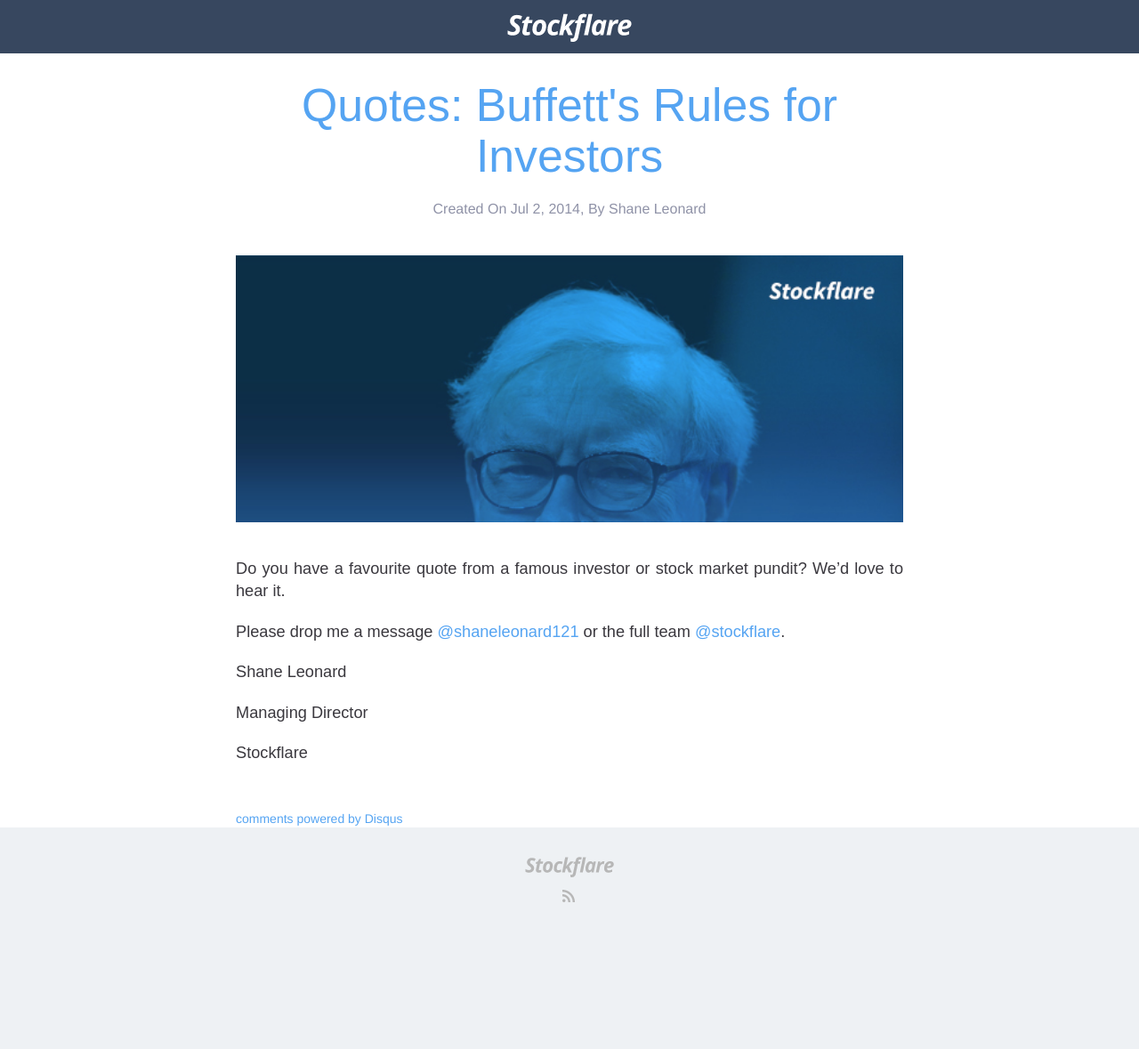
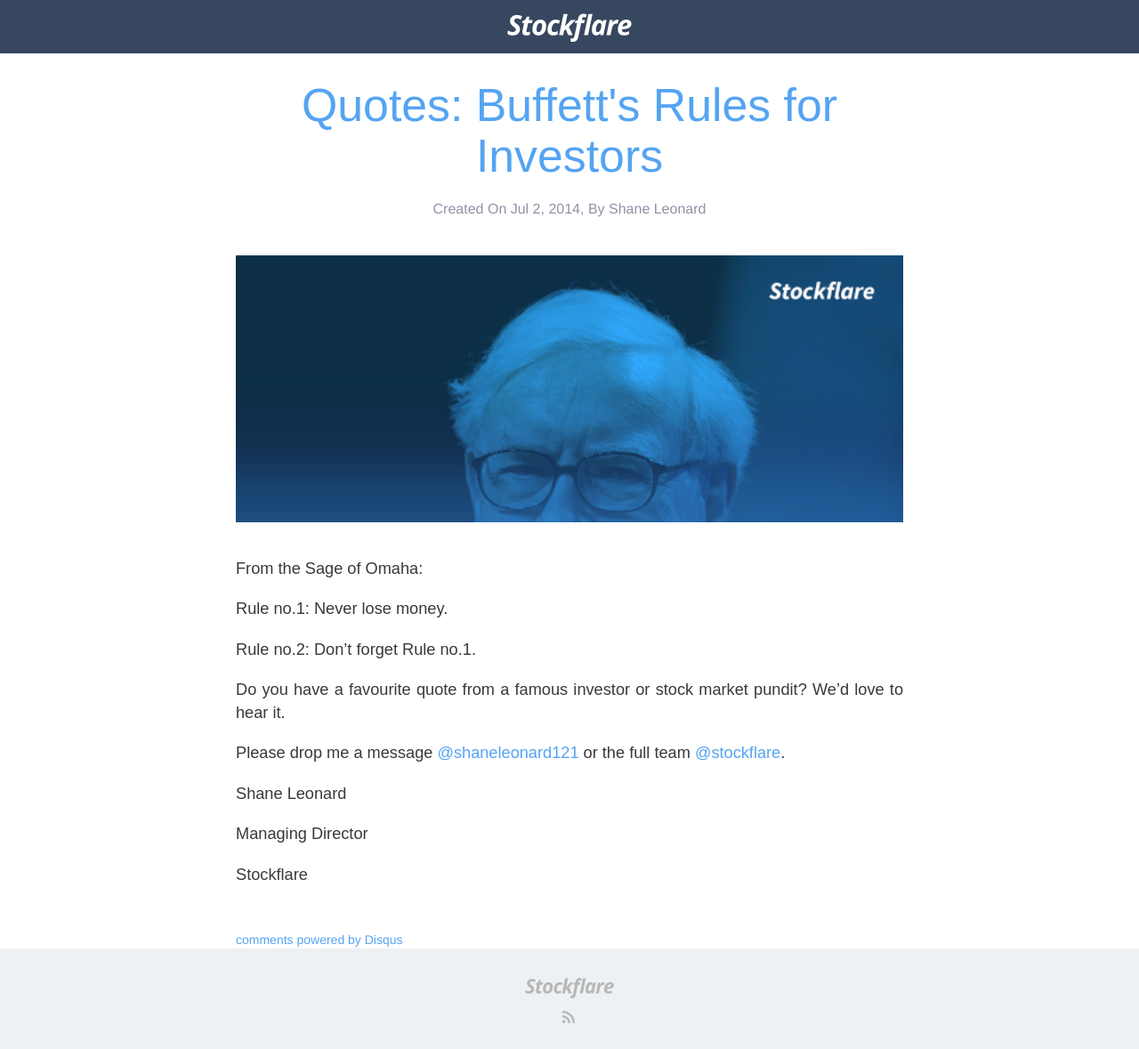
Before and after one commit to Stockflare/blog, a Jekyll site: the page built from _posts/2014-07-02-quotes-buffetts-investor-rules.markdown, in a window 1280 px wide and 1179 px high. Shown: the whole window at 89% size. Built offline with Jekyll 4.4.1, drawn with Linux system fonts in a browser that asks for light colours; nearby versions of some CDN libraries; comment, search, counter and statistics services are not loaded.

Commit message:
Update 2014-07-02-quotes-buffetts-investor-rules.markdown

```diff
--- a/_posts/2014-07-02-quotes-buffetts-investor-rules.markdown
+++ b/_posts/2014-07-02-quotes-buffetts-investor-rules.markdown
@@ -6,6 +6,13 @@ categories: quote
 author: Shane Leonard
 image: /img/quote-buffett-rules.jpg
 ---
+
+From the Sage of Omaha:
+
+Rule no.1: Never lose money.
+
+Rule no.2: Don't forget Rule no.1.
+
 
 Do you have a favourite quote from a famous investor or stock market pundit? We'd love to hear it.
 
```
